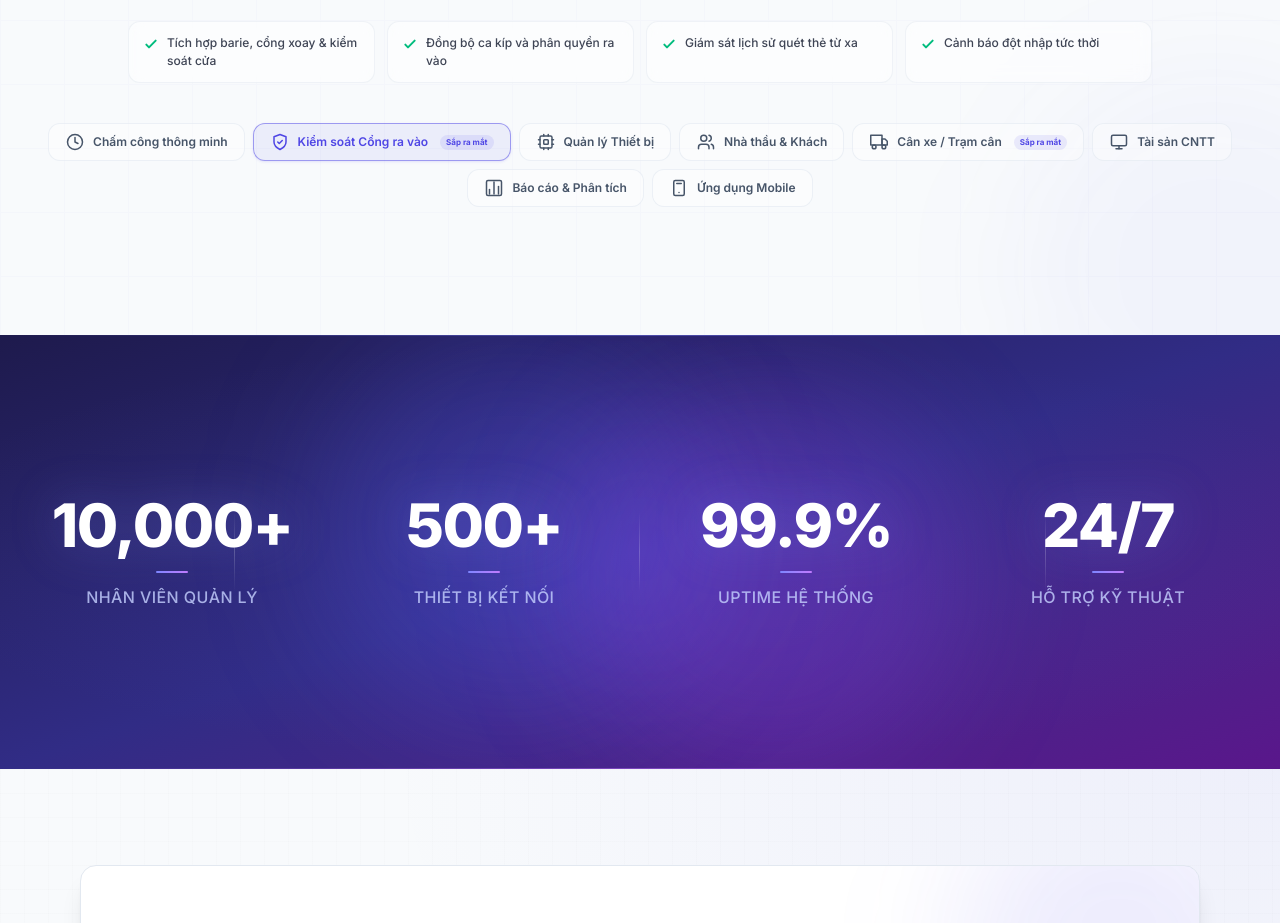
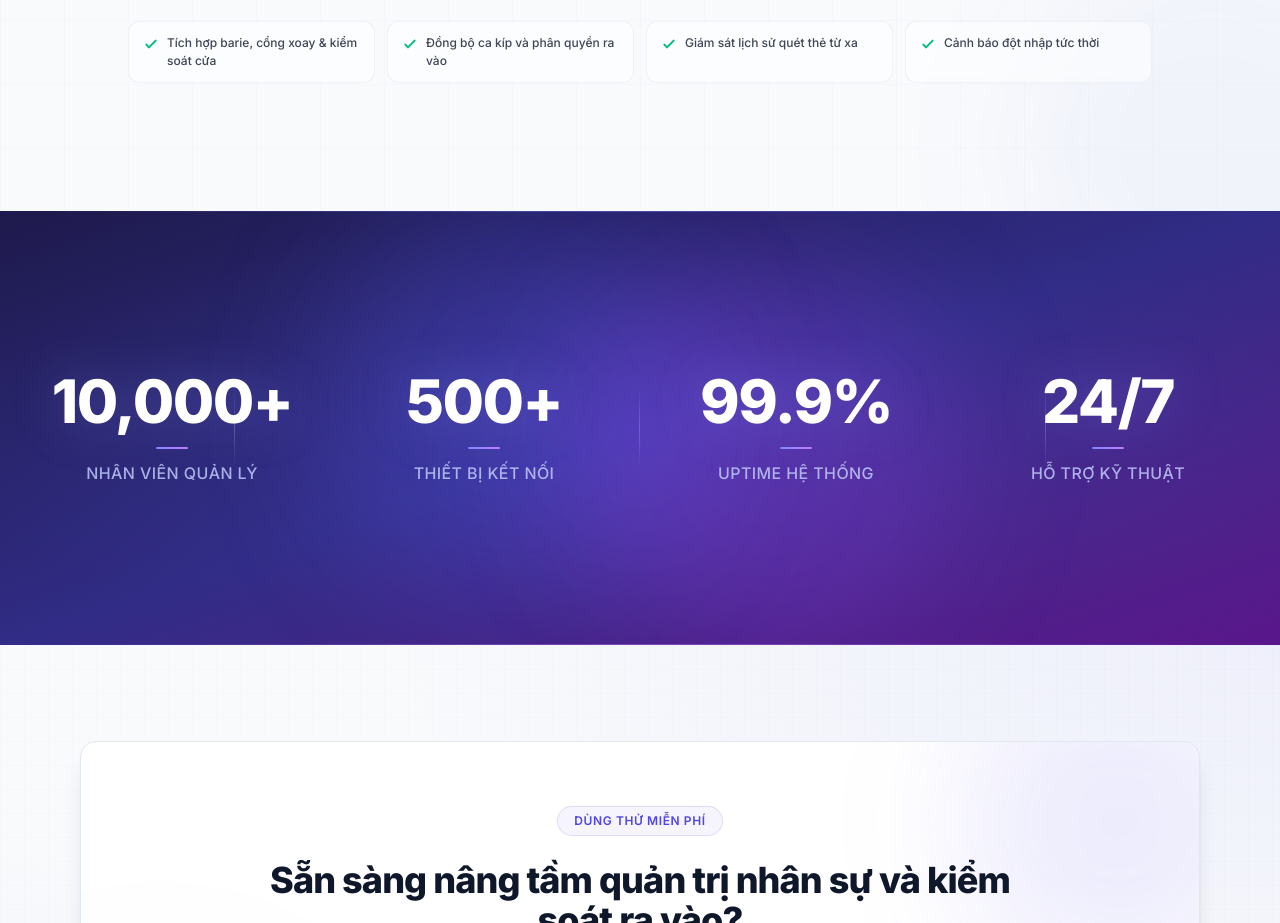
Before and after one commit to knghia2902/nATime-Web, a Next.js app: page / in a window 1280 px wide. Shown: the part 2343-3266 px from the top of the page. Built offline with nearby package versions, Linux system fonts and the light colour scheme; no server answers.

Commit message:
style: remove bottom feature nav tabs from carousel section

```diff
--- a/src/components/sections/Features.tsx
+++ b/src/components/sections/Features.tsx
@@ -378,30 +378,7 @@ export default function Features() {
             </ul>
           </div>
 
-          {/* ── Feature Nav Tabs ── */}
-          <div className="mt-10 flex flex-wrap justify-center gap-2">
-            {featuresList.map((feat, idx) => (
-              <button
-                key={feat.id}
-                onClick={() => goTo(idx, idx > activeTab ? 'left' : 'right')}
-                className={`flex items-center gap-2 rounded-xl border px-4 py-2 text-xs font-semibold transition-all duration-200 cursor-pointer ${
-                  activeTab === idx
-                    ? 'border-primary/50 bg-primary/[0.07] text-primary dark:text-primary-light shadow-sm shadow-primary/10'
-                    : 'border-border/60 bg-card/40 text-muted hover:text-foreground hover:bg-slate-50 dark:hover:bg-slate-900/30'
-                }`}
-              >
-                <span className={`flex items-center justify-center w-5 h-5 rounded-md transition-all ${activeTab === idx ? 'text-primary' : 'text-muted'}`}>
-                  {feat.icon}
-                </span>
-                {t(feat.titleVi, feat.titleEn)}
-                {feat.comingSoon && (
-                  <span className="ml-1 rounded-full bg-primary/10 px-1.5 py-0.5 text-[8px] font-bold text-primary dark:bg-primary/20 dark:text-primary-light">
-                    {t('Sắp ra mắt', 'Soon')}
-                  </span>
-                )}
-              </button>
-            ))}
-          </div>
+
 
         </div>
       </div>
```
